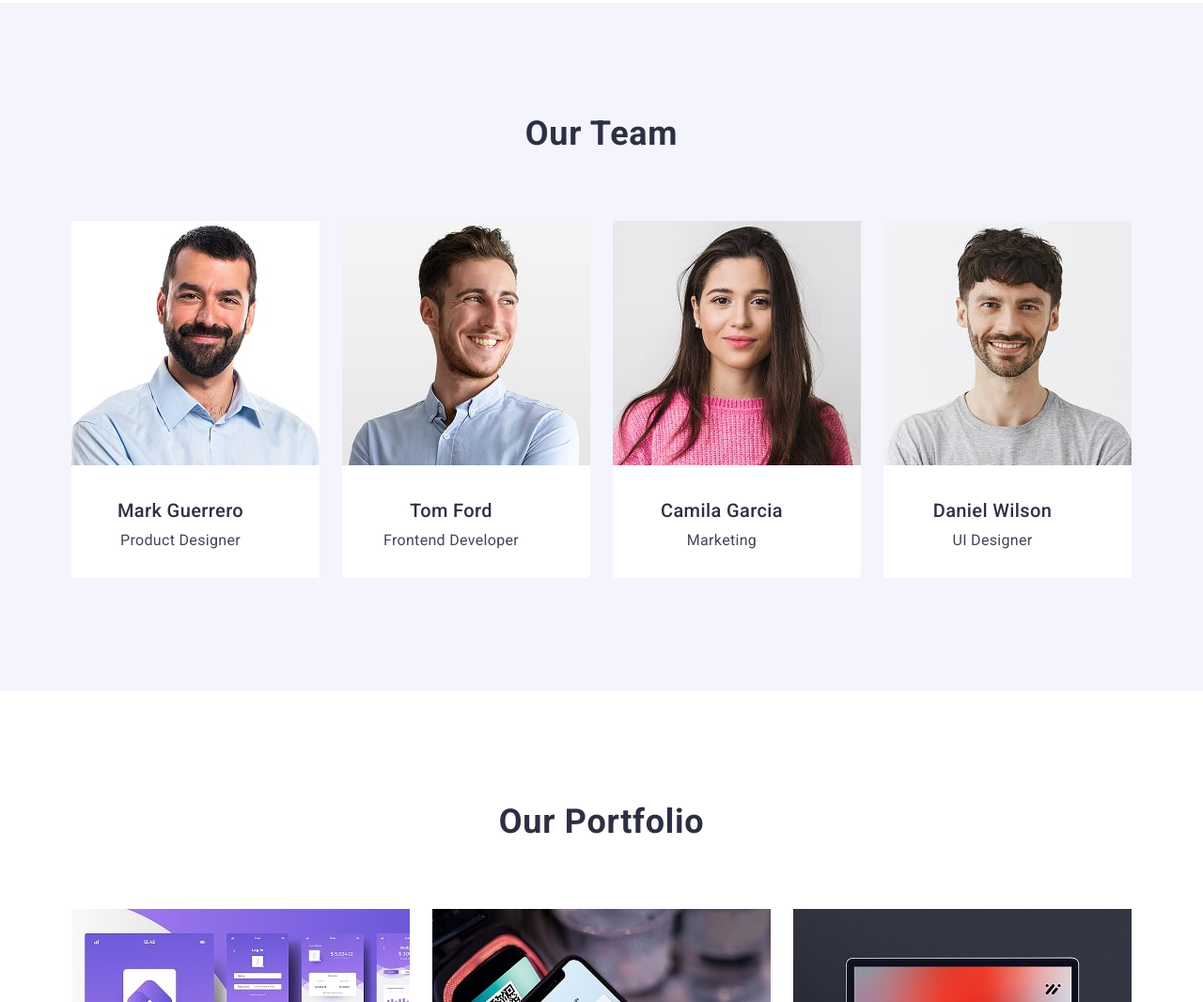
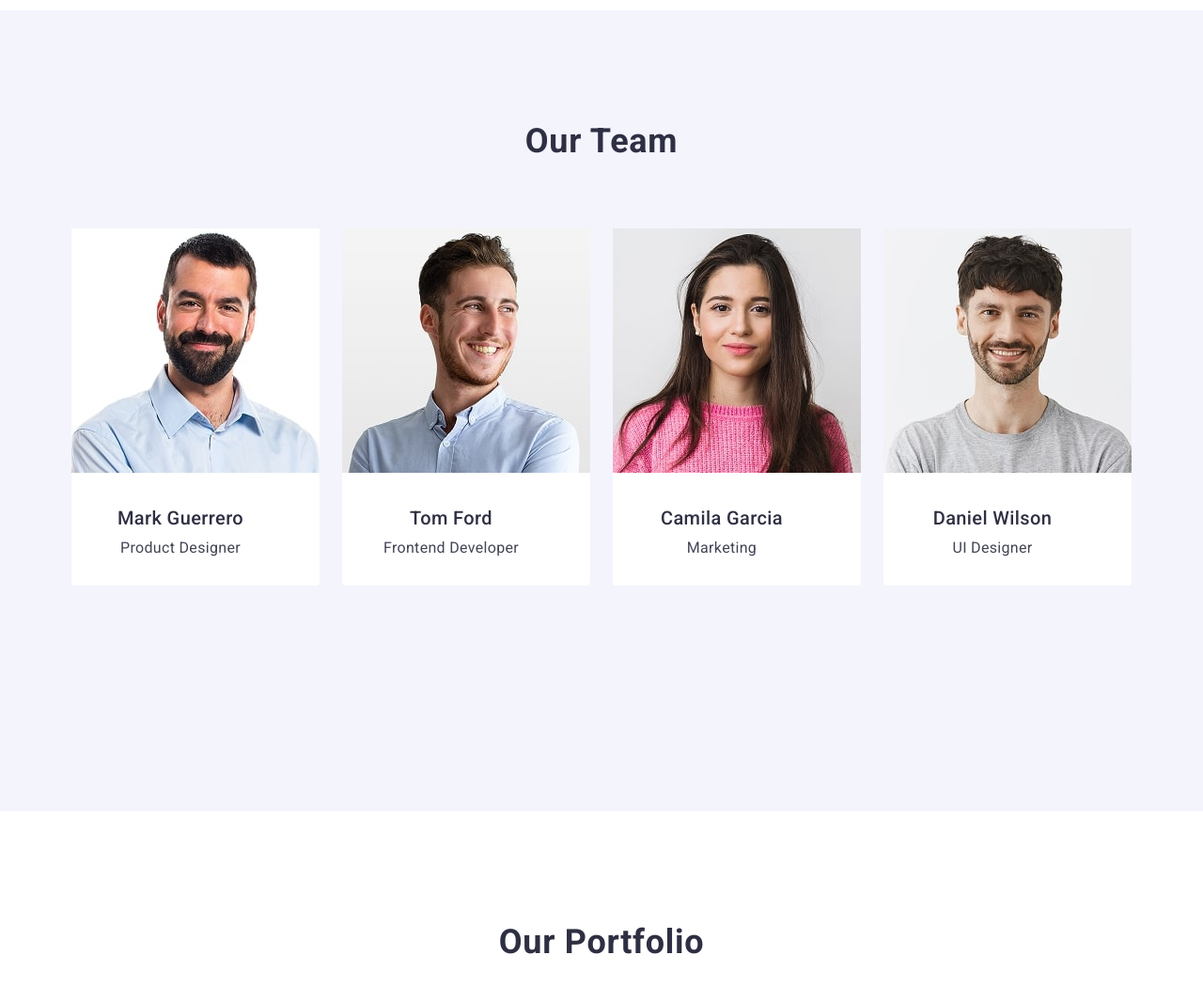
Before and after one commit to babijchik-oleg/goit-markup-hw-03, a plain HTML site: page index.html in a window 1280 px wide. Shown: the part 1006-2072 px from the top of the page at 94% size. Drawn offline with nearby package versions, Linux system fonts and the light colour scheme.

Commit message:
sixth commit

```diff
--- a/css/styles.css
+++ b/css/styles.css
@@ -122,11 +122,10 @@ color: #434455;
 
 .hero {
     background-color: #2e2f42;
+    padding: 188px 0;
 }
 
 .hero-container {
-    padding-top: 180px;
-    padding-bottom: 188px;
     display: flex;
     flex-direction: column;
     align-items: center;
@@ -175,6 +174,7 @@ cursor: pointer;
 /*---------------Features---------------*/
 
 .features {
+    padding: 120px 0;
 }
 
 .visually-hidden {
@@ -194,8 +194,7 @@ cursor: pointer;
 .features-list {
     display: flex;
     gap: 24px;
-    padding-top: 120px;
-    padding-bottom: 120px;
+    padding: 0;
 
 }
 
@@ -225,11 +224,11 @@ color: #434455;
 /*---------------Team---------------*/
 .team {
     background: #f4f4fd;
-
+    padding: 120px 0;
 }
 .team-title {
-    padding-top: 120px;
-    padding-bottom: 72px;
+   padding: 0;
+    margin-bottom: 72px;
 font-weight: 700;
 font-size: 36px;
 line-height: 1.11;
@@ -239,15 +238,11 @@ color: #2e2f42;
 }
 
 .team-list {
-    margin-right: 156px;
-    margin-left: 156px;
 display: flex;
-justify-content: center;
 gap: 24px;
 }
 
 .team-item {
-
     margin-bottom: 120px;
     border-radius: 0 0 4px 4px;
 padding: 0px 0px 32px;
@@ -255,8 +250,9 @@ width: 264px;
 height: 380px;
 background: #fff;
 }
+
 .team-subtitle {
-    padding-top: 32px;
+    margin-bottom: 8px;
     font-weight: 500;
 font-size: 20px;
 line-height: 1.2;
@@ -265,7 +261,6 @@ text-align: center;
 color: #2e2f42;
 }
 .team-text {
-    padding-top: 8px;
     font-weight: 400;
 font-size: 16px;
 line-height: 1.5;
@@ -275,16 +270,16 @@ color: #434455;
 }
 
 .container-team-text {
+    padding: 32px 16px;
     width: 232px;
 height: 56px;
 }
 /*------------------Portfolio-----------*/
 .portfolio {
-
+    padding: 120px 0;
 }
 .portfolio-title {
-    padding-top: 120px;
-    padding-bottom: 72px;
+    margin-bottom: 72px;
     font-weight: 700;
 font-size: 36px;
 line-height: 1.11;
```
